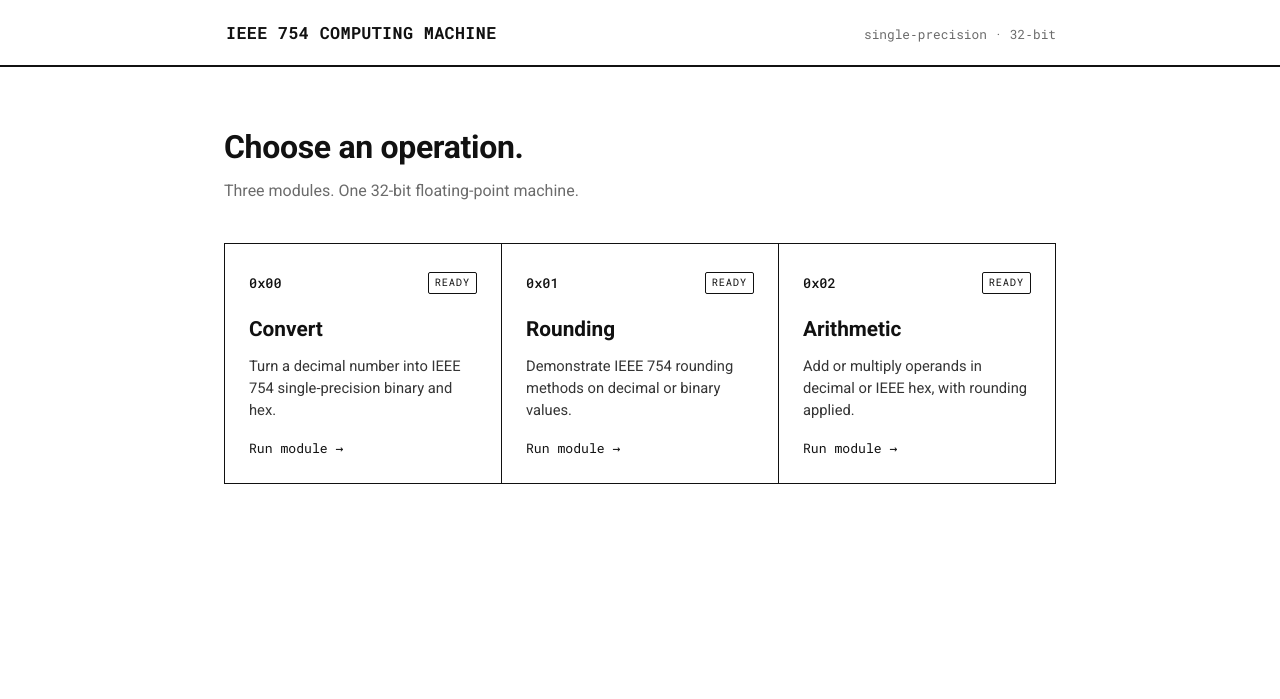
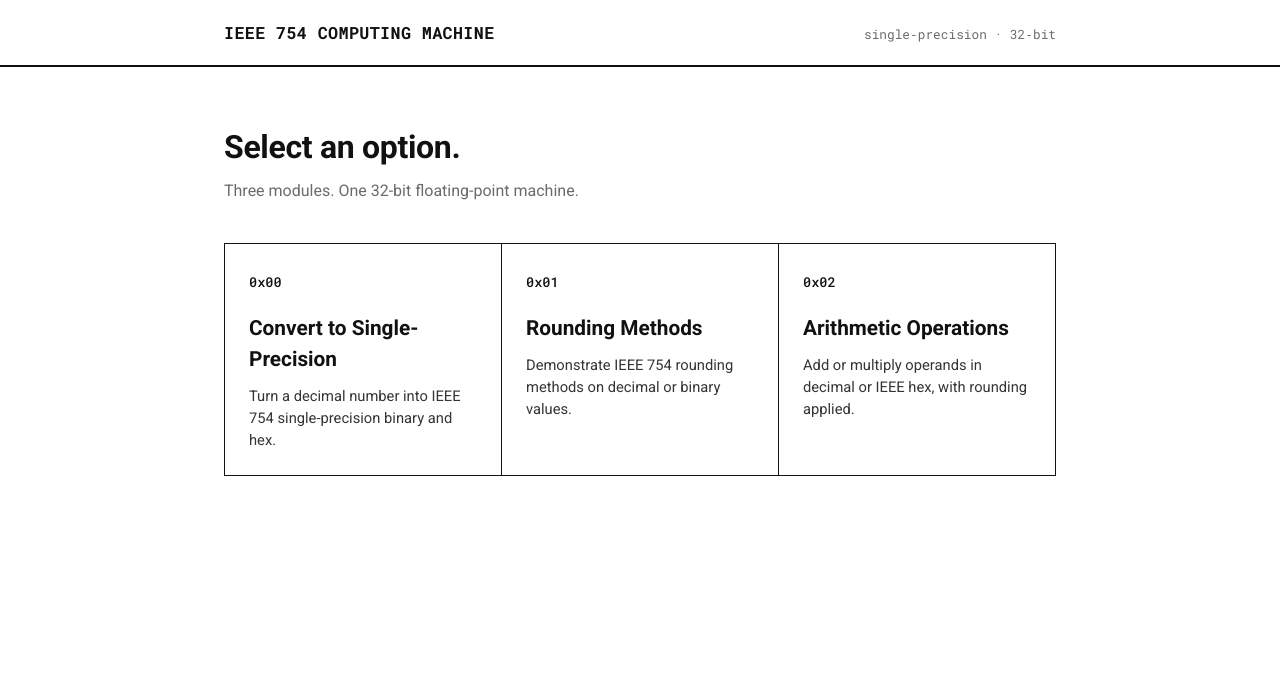
Before and after one commit to dyerilinnn/CSARCH2_MCO1, a Flask app: page / in a window 1280 px wide. Shown: the top 699 px of the page. Run offline with Flask 3, Linux system fonts and the light colour scheme.

Commit message:
Revise titles and text in index.html
Updated module titles and introductory text.

```diff
--- a/templates/index.html
+++ b/templates/index.html
@@ -14,7 +14,7 @@
   <header class="site-header">
     <div class="wrap header-row">
       <span class="brand">
-        <span class="brand-mark"></span>IEEE&nbsp;754&nbsp;COMPUTING&nbsp;MACHINE
+        IEEE&nbsp;754&nbsp;COMPUTING&nbsp;MACHINE
       </span>
       <span class="brand-sub">single&#8209;precision&nbsp;·&nbsp;32&#8209;bit</span>
     </div>
@@ -23,7 +23,7 @@
   <main class="wrap main-content">
 
     <section class="intro">
-      <h1>Choose an operation.</h1>
+      <h1>Select an option.</h1>
       <p>Three modules. One 32-bit floating-point machine.</p>
     </section>
 
@@ -32,31 +32,25 @@
       <a href="{{ url_for('convert_page') }}" class="module-card" data-status="active">
         <div class="module-top">
           <span class="module-address">0x00</span>
-          <span class="module-status">READY</span>
         </div>
-        <h2 class="module-title">Convert</h2>
+        <h2 class="module-title">Convert to Single-Precision</h2>
         <p class="module-desc">Turn a decimal number into IEEE 754 single-precision binary and hex.</p>
-        <span class="module-cta">Run module &rarr;</span>
       </a>
 
       <a href="{{ url_for('rounding_page') }}" class="module-card" data-status="active">
         <div class="module-top">
           <span class="module-address">0x01</span>
-          <span class="module-status">READY</span>
         </div>
-        <h2 class="module-title">Rounding</h2>
+        <h2 class="module-title">Rounding Methods</h2>
         <p class="module-desc">Demonstrate IEEE 754 rounding methods on decimal or binary values.</p>
-        <span class="module-cta">Run module &rarr;</span>
       </a>
 
       <a href="{{ url_for('arithmetic_page') }}" class="module-card" data-status="active">
         <div class="module-top">
           <span class="module-address">0x02</span>
-          <span class="module-status">READY</span>
         </div>
-        <h2 class="module-title">Arithmetic</h2>
+        <h2 class="module-title">Arithmetic Operations</h2>
         <p class="module-desc">Add or multiply operands in decimal or IEEE hex, with rounding applied.</p>
-        <span class="module-cta">Run module &rarr;</span>
       </a>
 
     </section>
```
